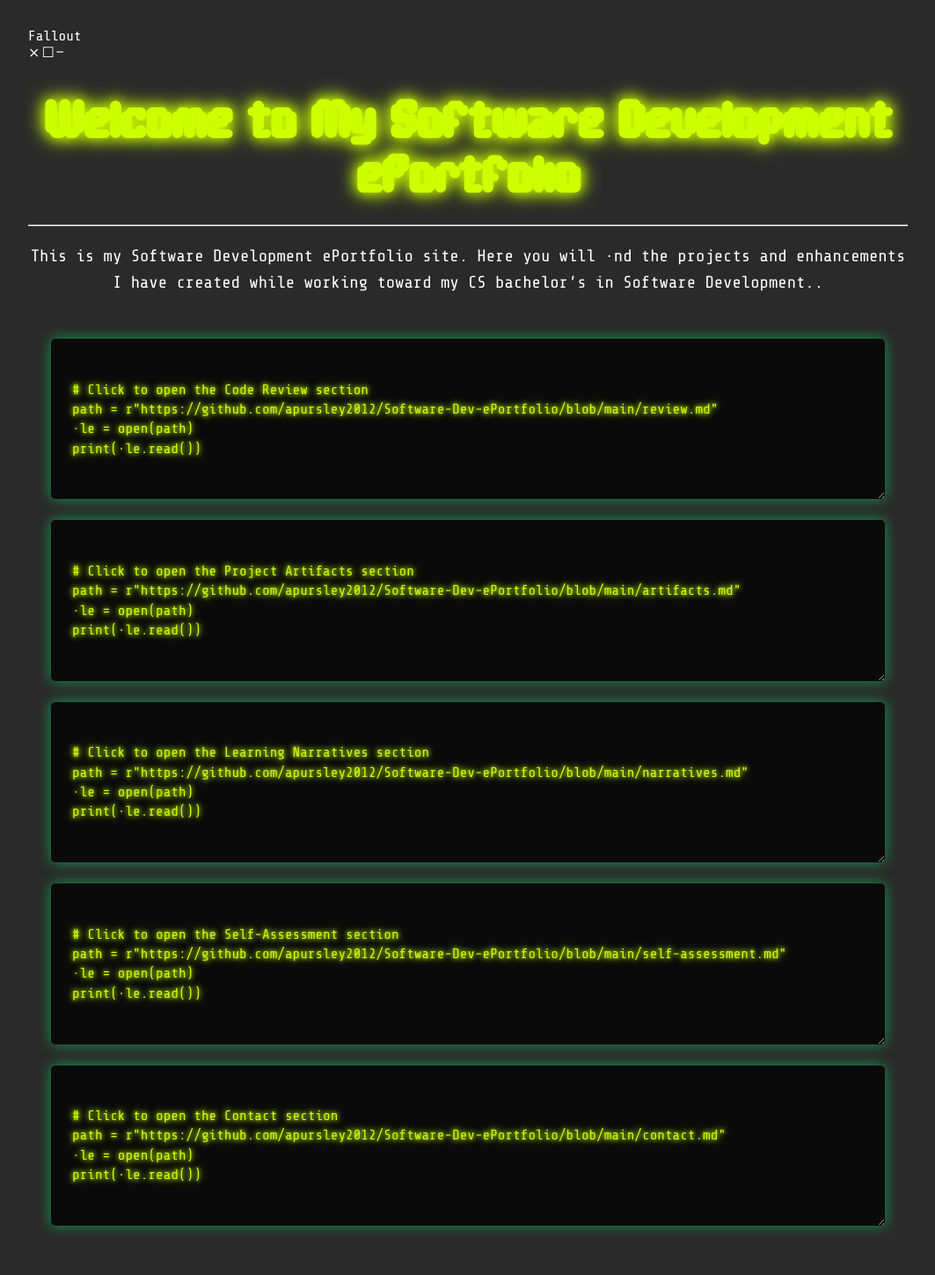
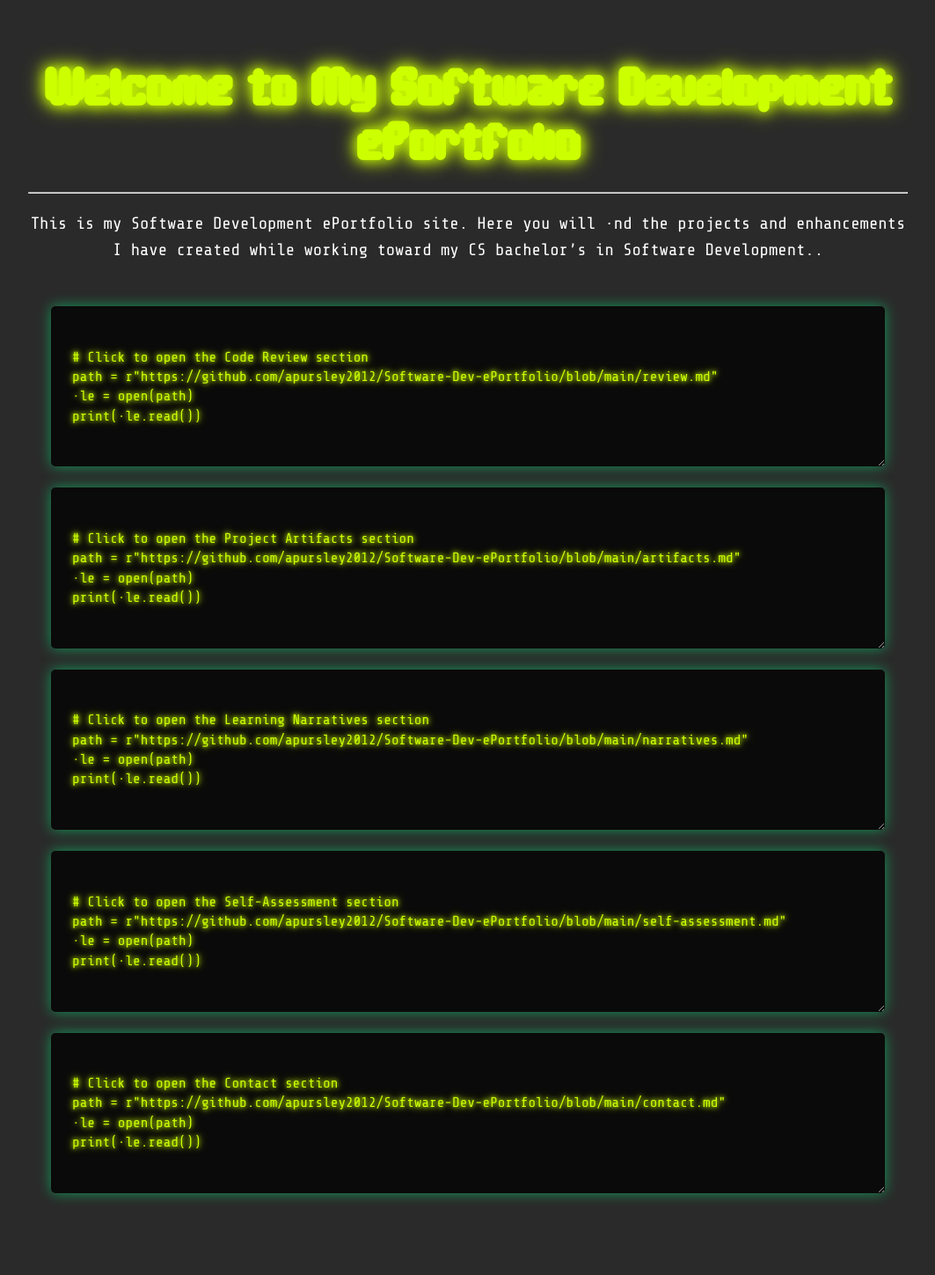
Before and after one commit to apursley2012/Software-Dev-ePortfolio, a Jekyll site: the page built from index.md, in a window 1280 px wide. Shown: the whole page at 88% size, without its empty margins (108-1171 px from the left). Built offline with Jekyll 4.4.1, drawn with Linux system fonts in a browser that asks for light colours; some web fonts are replaced; after the commit the page ends 1412 px from its top, so only the background shows below that.

Commit message:
Update default.html

```diff
--- a/_layouts/default.html
+++ b/_layouts/default.html
@@ -1,11 +1,24 @@
 <!DOCTYPE html>
 <html lang="en">
 <head>
-  <meta charset="UTF-8">
-  <title>{{ page.title }}</title>
-  <meta name="viewport" content="width=device-width, initial-scale=1.0">
-  <link rel="stylesheet" href="/assets/css/style.css">
-  <link rel="icon" href="/assets/img/favicon.ico">
+    <meta charset="UTF-8">
+    <meta name="viewport" content="width=device-width, initial-scale=1.0">
+    <title>{{ page.title }} - Software Development ePortfolio</title>
+    <link rel="stylesheet" href="/assets/css/style.css">
+    <style>
+        @font-face {
+            font-family: 'Share Tech Mono';
+            src: url('/assets/fonts/ShareTechMono-Regular.ttf') format('truetype');
+            font-weight: normal;
+            font-style: normal;
+        }
+        @font-face {
+            font-family: '256 Bytes';
+            src: url('/assets/fonts/256Bytes.otf') format('opentype');
+            font-weight: normal;
+            font-style: normal;
+        }
+    </style>
 </head>
     <script>
 		document.addEventListener("DOMContentLoaded", function () {
@@ -28,21 +41,8 @@
 		});
 	</script>
 <body>
-
-  <div class="wrapper">
-    <div class="toolbar">
-      <div class="window-title">Fallout</div>
-      <div class="window-controls">
-        <div class="btn">⨯</div>
-        <div class="btn">☐</div>
-        <div class="btn">—</div>
-      </div>
-    </div>
-
     <main>
-      {{ content }}
+        {{ content }}
     </main>
-  </div>
-
 </body>
 </html>
```
